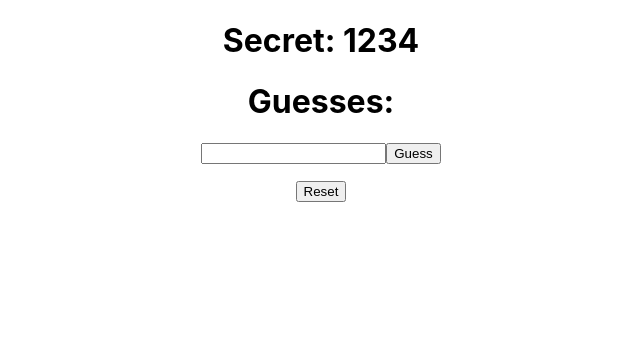
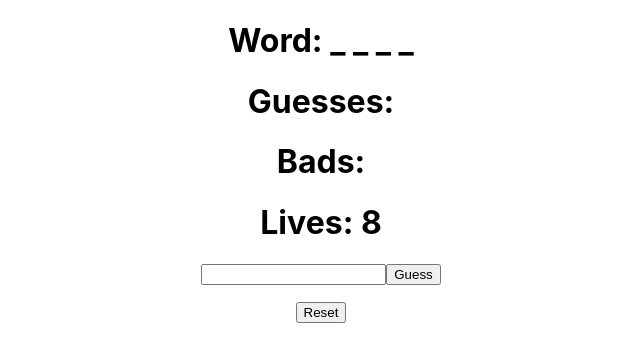
Before and after one commit to jehaneali/cs4550, a React (Create React App) app in the folder bulls-and-cows/: page / in a window 1280 px wide. Shown: the top 362 px of the page, without its empty margins (319-959 px from the left). Built offline with nearby package versions, Linux system fonts and the light colour scheme.

Commit message:
further updates according to lec code

```diff
--- a/bulls-and-cows/src/App.js
+++ b/bulls-and-cows/src/App.js
@@ -1,21 +1,32 @@
 // import logo from './logo.svg';
 import { useState } from 'react';
+import { uniq, bad_guesses, word_view, lives_left } from './game';
 import './App.css';
 
 // Credit: Nat Tuck, CS4550 Lecture 04 Code
 // https://github.com/NatTuck/scratch-2021-01.git
 function App() {
   //TODO: randomize the number
-  const [number, setNumber] = useState("1234");
+  //TODO: enforce 4 digit unique value etc
+  const [secret, setNumber] = useState("1234");
   const [guesses, setGuesses] = useState([]);
   const [guess, setGuess] = useState("");
+
+  let view = word_view(secret, guesses);
+  let bads = bad_guesses(secret, guesses);
+  let lives = lives_left(secret, guesses);
+
 
   function updateGuess(ev) {
     let text=ev.target.value;
     if (text.length > 4) {
-      text = text[0];
+      text = text[0].concat(text[1]).concat(text[2]).concat(text[3]);
     }
+    // if (text.length == 4) {
+    //   setGuess(text);
+    // }
     setGuess(text);
+
   }
 
   function makeGuess() {
@@ -29,12 +40,28 @@ function App() {
     }
   }
 
+  if (lives <= 0) {
+    return (
+      <div className="App">
+        <h1>Game Over</h1>
+        <p>
+          <button onClick={() => setGuesses([])}>
+            Reset
+          </button>
+        </p>
+      </div>
+    );
+  }
+
   return (
     <div className="App">
-      <h1>Secret: {number}</h1>
+      <h1>Word: {view.join(' ')}</h1>
       <h1>Guesses: {guesses.join(' ')}</h1>
+      <h1>Bads: {bads.join(' ')}</h1>
+      <h1>Lives: {lives}</h1>
+
       <p>
-        <input type="text" value={guess} onChange={updateGuess} onKeyPress={keypress}/>
+        <input type="text" min="1023" max="9999" value={guess} onChange={updateGuess} onKeyPress={keypress}/>
         <button onClick={makeGuess}>
           Guess
         </button>
--- /dev/null
+++ b/bulls-and-cows/src/game.js
@@ -0,0 +1,34 @@
+// Credit: Nat Tuck, CS4550 Lecture 04 Code
+// https://github.com/NatTuck/scratch-2021-01.git
+
+export function uniq(xs) {
+    return Array.from(new Set(xs));
+}
+
+export function word_view(secret, guesses) {
+    let view = [];
+    for (let cc of secret.split('')) {
+        if (guesses.includes(cc)) {
+            //gonna need the a b logic here
+            view.push(cc);
+        }
+        else {
+            view.push("_");
+        }
+    }
+    return view;
+}
+export function bad_guesses(secret, guesses) {
+    let digits = secret.split('');
+    let bads = [];
+    for (let gg of guesses) {
+        if (!digits.includes(gg)) {
+            bads.push(gg);
+        }
+    }
+    return uniq(bads);
+}
+
+export function lives_left(secret, guesses) {
+    return 8 - bad_guesses(secret, guesses).length;
+}
```
